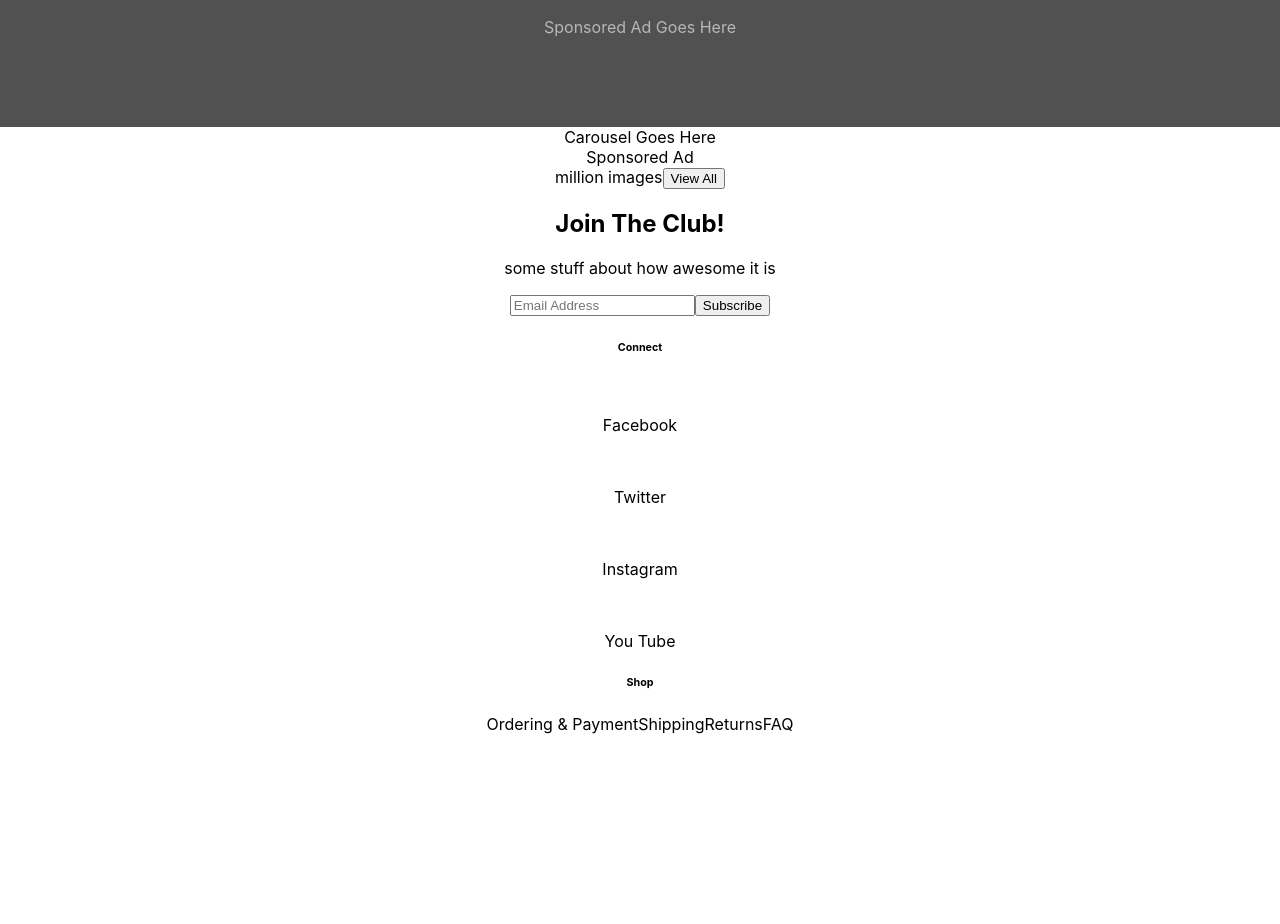
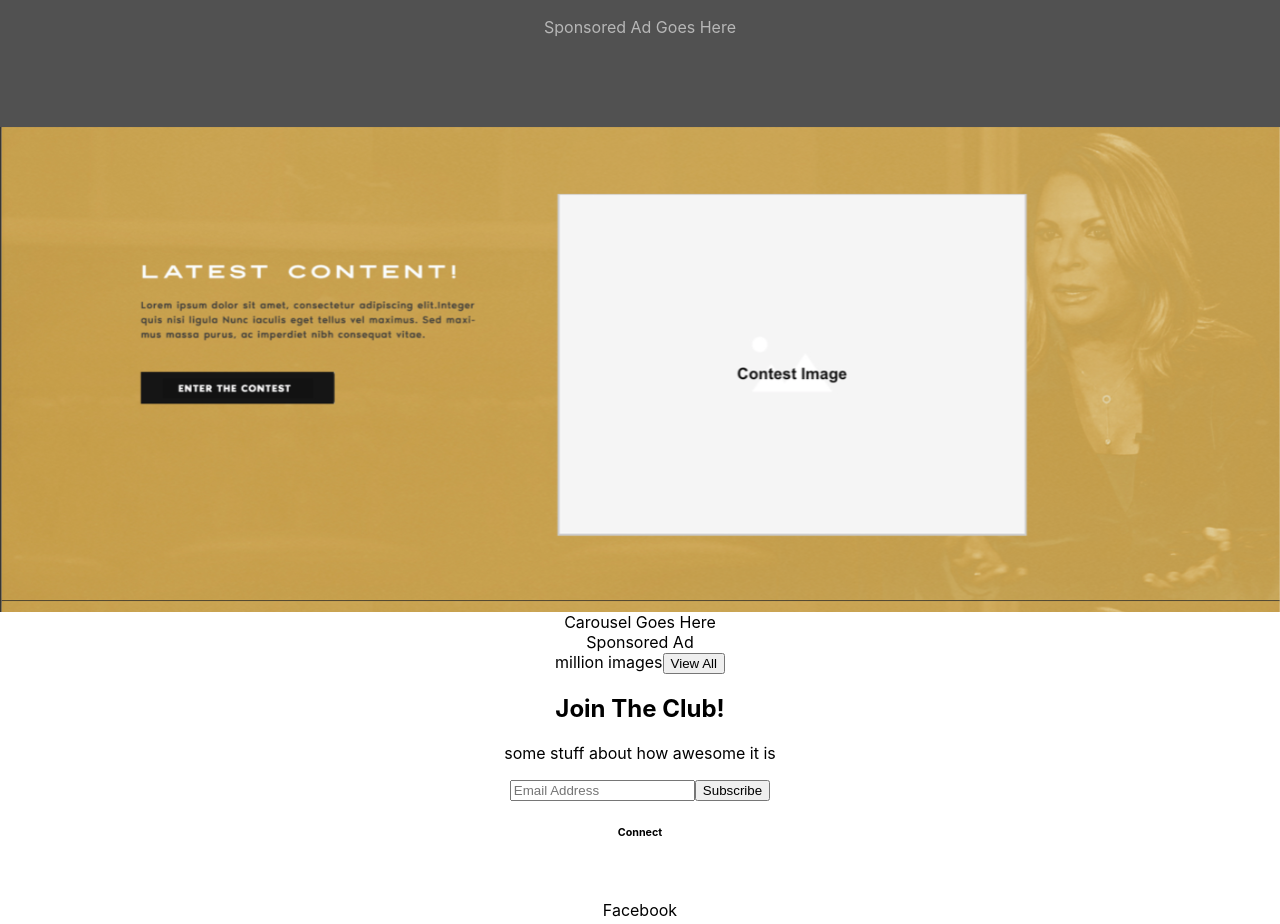
Before and after one commit to nickborbe/amp-client, a React (Create React App) app: page / in a window 1280 px wide. Shown: the part 1600-2524 px from the top of the page. Before the commit the page ends 2334 px from the top, so only its background shows below. Built offline with nearby package versions, Linux system fonts and the light colour scheme.

Commit message:
fixed type

```diff
--- a/src/styles/homepage.css
+++ b/src/styles/homepage.css
@@ -85,4 +85,6 @@
 
 #contest-section{
     background-image: url('/images/fake-contest-section.png');
+    height: 485px;
+    background-size: contain;
 }
```
